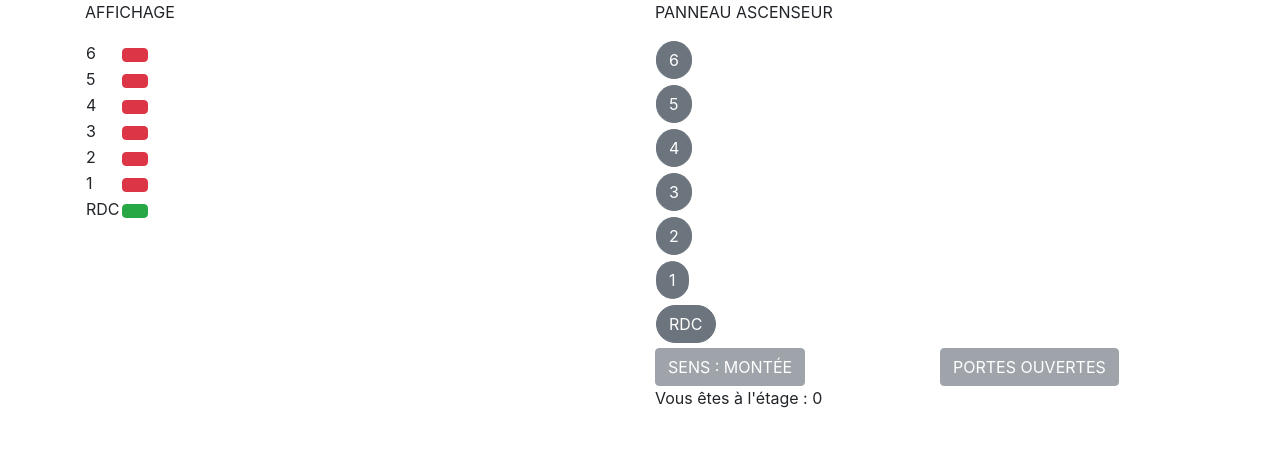
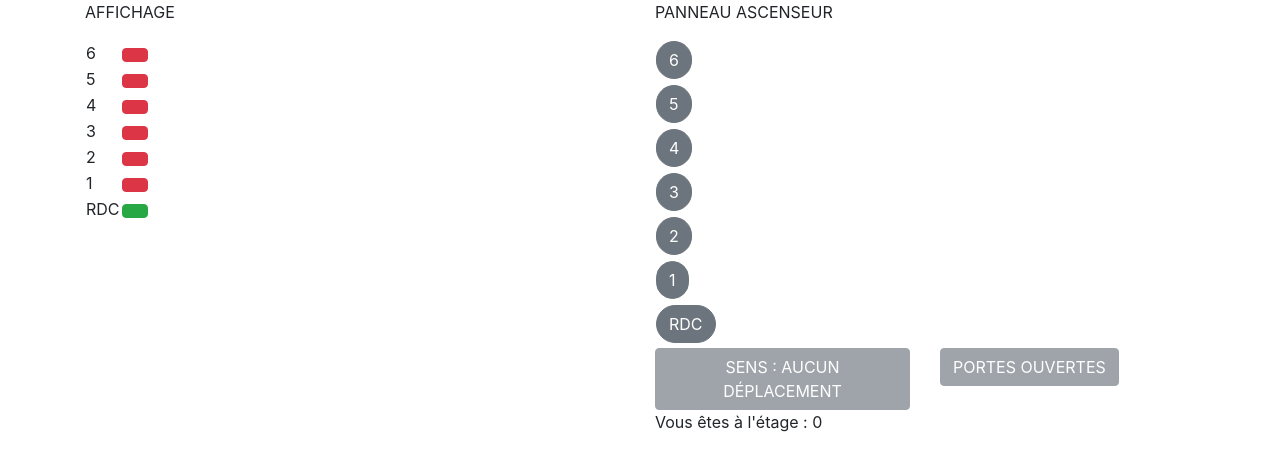
Before and after one commit to alexandrecoin/test_jrdm, a Vue app: page / in a window 1280 px wide. Shown: the top 470 px of the page. Built offline with nearby package versions, Linux system fonts and the light colour scheme; the HTML template or start-up script is replaced by a standard one.

Commit message:
Refacto code

```diff
--- a/src/App.vue
+++ b/src/App.vue
@@ -1,20 +1,73 @@
 <template>
-  <div id="app">
-    <Container />
-  </div>
+  <b-container id="app" class="bv-example-row">
+    <b-row>
+      <b-col><Building :floors="floors" :currentFloor="currentFloor"/></b-col>
+      <b-col
+        ><Panel
+          :floors="floors"
+          :currentFloor="currentFloor"
+          :isDoorOpen="isDoorOpen"
+          :elevatorDirection="elevatorDirection"
+          @callElevator="changeFloor"
+      /></b-col>
+    </b-row>
+  </b-container>
 </template>
 
 <script>
-import Container from './components/Container.vue'
+import Building from './components/Building';
+import Panel from './components/Panel';
 
 export default {
-  name: 'App',
+  name: 'Container',
   components: {
-    Container
-  }
-}
+    Building,
+    Panel,
+  },
+  data() {
+    return {
+      floors: [6, 5, 4, 3, 2, 1, 0],
+      currentFloor: 0,
+      isDoorOpen: true,
+      elevatorDirection: '',
+    };
+  },
+  methods: {
+    handleDoors() {
+      return new Promise((resolve) => {
+        setTimeout(() => {
+          this.isDoorOpen = !this.isDoorOpen;
+          resolve('Open / Closed');
+        }, 1000);
+      });
+    },
+
+    updateFloorState(floor) {
+      return new Promise((resolve) => {
+        setTimeout(() => {
+          this.currentFloor = floor;
+          console.log(this.currentFloor);
+          resolve('Floor updated');
+        }, 2000);
+      });
+    },
+
+    checkFloorUpDown(floor) {
+      this.currentFloor < floor
+        ? (this.elevatorDirection = 'up')
+        : this.currentFloor > floor
+        ? (this.elevatorDirection = 'down')
+        : (this.elevatorDirection = 'same');
+    },
+
+    async changeFloor(floor) {
+      this.checkFloorUpDown(floor);
+      if (this.elevatorDirection !== 'same') {
+        await this.handleDoors();
+        await this.updateFloorState(floor);
+        await this.handleDoors();
+      }
+    },
+  },
+};
 </script>
-
-<style>
-
-</style>
--- a/src/components/Container.vue
+++ /dev/null
@@ -1,72 +0,0 @@
-<template>
-  <b-container class="bv-example-row">
-    <b-row>
-      <b-col><Building :floors="floors" :currentFloor="currentFloor"/></b-col>
-      <b-col
-        ><Panel
-          :floors="floors"
-          :currentFloor="currentFloor"
-          :isDoorOpen="isDoorOpen"
-          :isSelectedFloorUp="isSelectedFloorUp"
-          @callElevator="changeFloor"
-      /></b-col>
-    </b-row>
-  </b-container>
-</template>
-
-<script>
-import Building from './Building';
-import Panel from './Panel';
-
-export default {
-  name: 'Container',
-  components: {
-    Building,
-    Panel,
-  },
-  data() {
-    return {
-      floors: [6, 5, 4, 3, 2, 1, 0],
-      currentFloor: 0,
-      isDoorOpen: true,
-      isSelectedFloorUp: true,
-    };
-  },
-  methods: {
-    handleDoors() {
-      return new Promise((resolve) => {
-        setTimeout(() => {
-          this.isDoorOpen = !this.isDoorOpen;
-          resolve('Open / Closed');
-        }, 1000);
-      });
-    },
-
-    updateFloorState(floor) {
-      return new Promise((resolve) => {
-        setTimeout(() => {
-          this.currentFloor = floor;
-          console.log(this.currentFloor);
-          resolve('Floor updated');
-        }, 2000);
-      });
-    },
-
-    checkFloorUpDown(floor) {
-      // console.log('2', floor, this.floor);
-      this.currentFloor < floor
-        ? (this.isSelectedFloorUp = true)
-        : (this.isSelectedFloorUp = false);
-      // console.log('isSelectedUp:', this.isSelectedFloorUp);
-    },
-
-    async changeFloor(floor) {
-      // console.log('1', floor, this.currentFloor);
-      this.checkFloorUpDown(floor);
-      await this.handleDoors();
-      await this.updateFloorState(floor);
-      await this.handleDoors();
-    },
-  },
-};
-</script>
--- a/src/components/Panel.vue
+++ b/src/components/Panel.vue
@@ -12,10 +12,10 @@
     </tbody>
     <b-row>
       <b-col>
-        <b-button disabled="disabled">SENS : {{ elevatorDirection }}</b-button>
+        <b-button disabled>SENS : {{ elevatorOrientation }}</b-button>
       </b-col>
       <b-col>
-        <b-button disabled="disabled">
+        <b-button disabled>
           {{ doorsState }}
         </b-button>
       </b-col>
@@ -26,19 +26,18 @@
 
 <script>
 export default {
-  props: ['floors', 'currentFloor', 'isDoorOpen', 'isSelectedFloorUp'],
+  props: ['floors', 'currentFloor', 'isDoorOpen', 'elevatorDirection'],
   computed: {
-    elevatorDirection() {
-      return this.isSelectedFloorUp ? 'MONTÉE' : 'DESCENTE';
+    elevatorOrientation() {
+      return this.elevatorDirection === 'up'
+        ? 'MONTÉE'
+        : this.elevatorDirection === 'down'
+        ? 'DESCENTE'
+        : 'AUCUN DÉPLACEMENT';
     },
     doorsState() {
       return this.isDoorOpen ? 'PORTES OUVERTES' : 'PORTES FERMÉES';
     },
-  },
-  data() {
-    return {
-      disabled: true,
-    };
   },
   methods: {
     callElevator(floor) {
```
